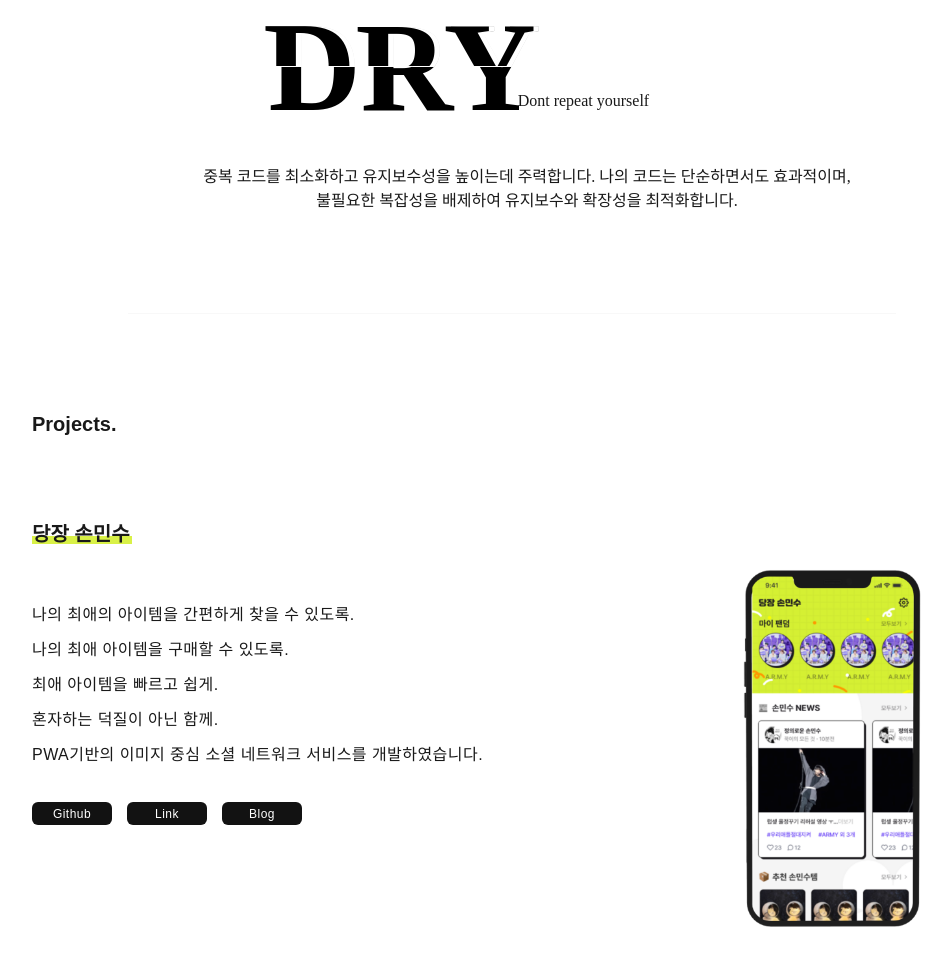
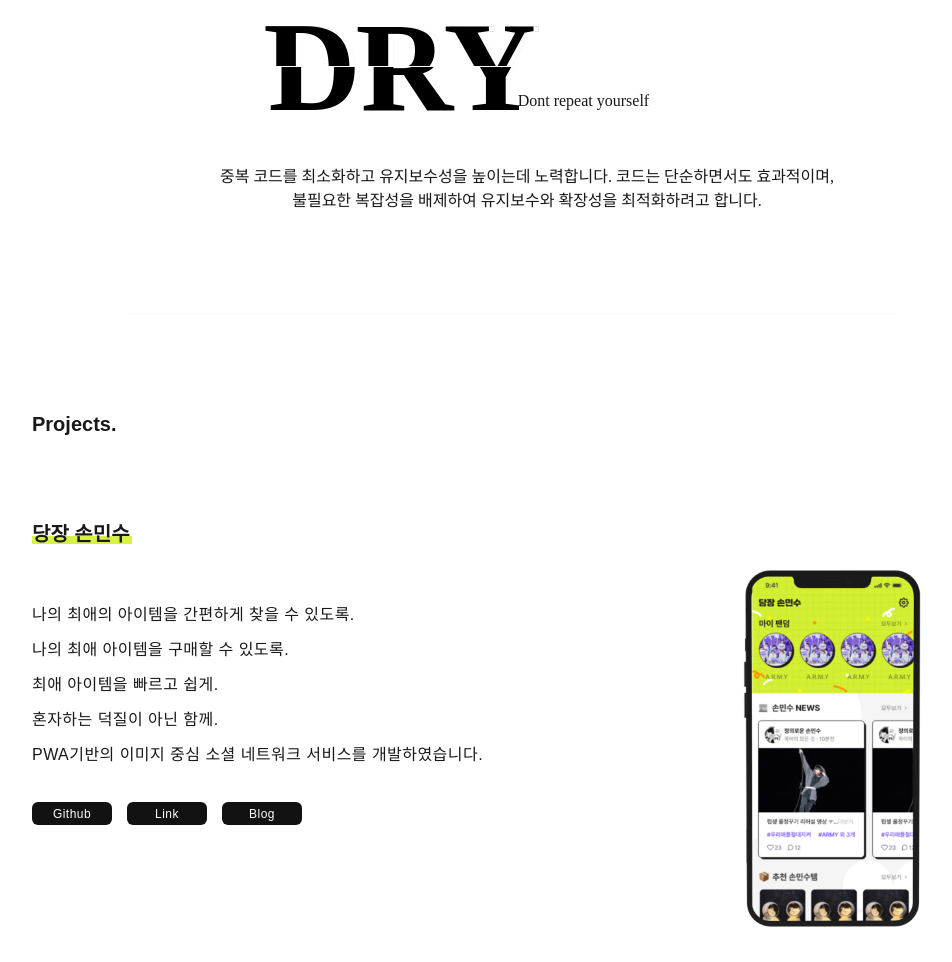
Before and after one commit to jutrong/Julog, a Gatsby site: page / in a window 1280 px wide. Shown: the part 1779-2741 px from the top of the page, without its empty margins (128-1080 px from the left). Built offline with nearby package versions, Linux system fonts and the light colour scheme; Gatsby itself is replaced by a stand-in of ours.

Commit message:
strategy 수정

```diff
--- a/src/components/strategy.jsx
+++ b/src/components/strategy.jsx
@@ -66,9 +66,10 @@ const Strategy = () => {
             <StrategyFullName>Dont repeat yourself</StrategyFullName>
           </StrategyBox>
           <StrategyDescription>
-            중복 코드를 최소화하고 유지보수성을 높이는데 주력합니다. 나의 코드는
+            중복 코드를 최소화하고 유지보수성을 높이는데 노력합니다. 코드는
             단순하면서도 효과적이며,
-            <br /> 불필요한 복잡성을 배제하여 유지보수와 확장성을 최적화합니다.
+            <br /> 불필요한 복잡성을 배제하여 유지보수와 확장성을 최적화하려고
+            합니다.
           </StrategyDescription>
         </StrategyDry>
       </StrategyMain>
```
